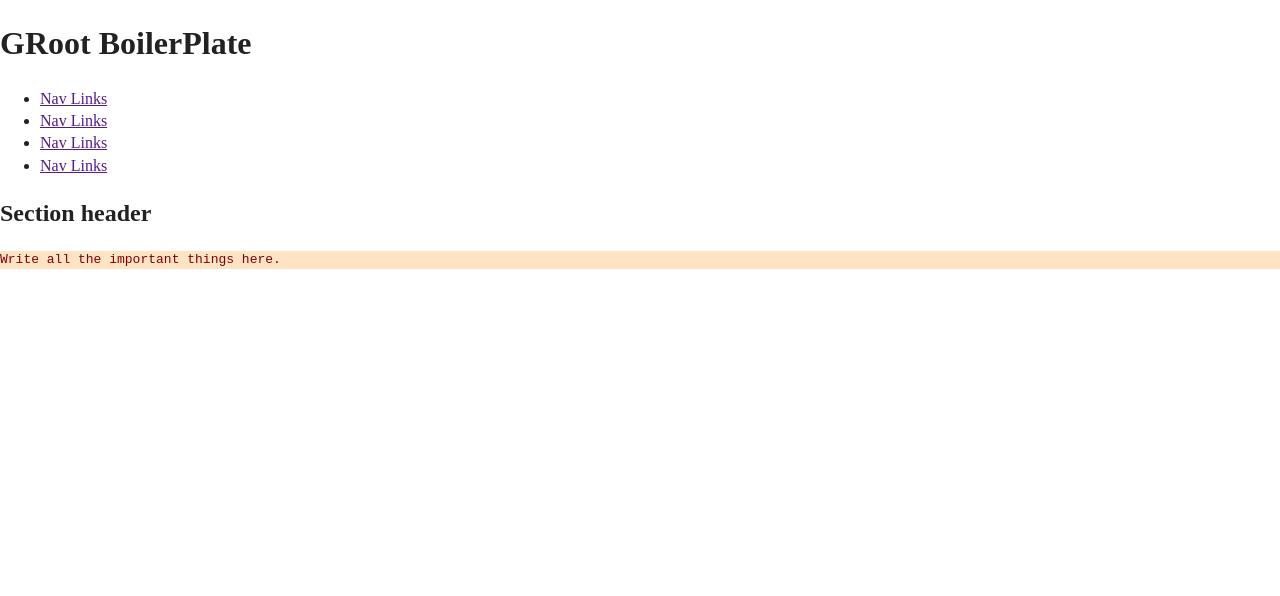
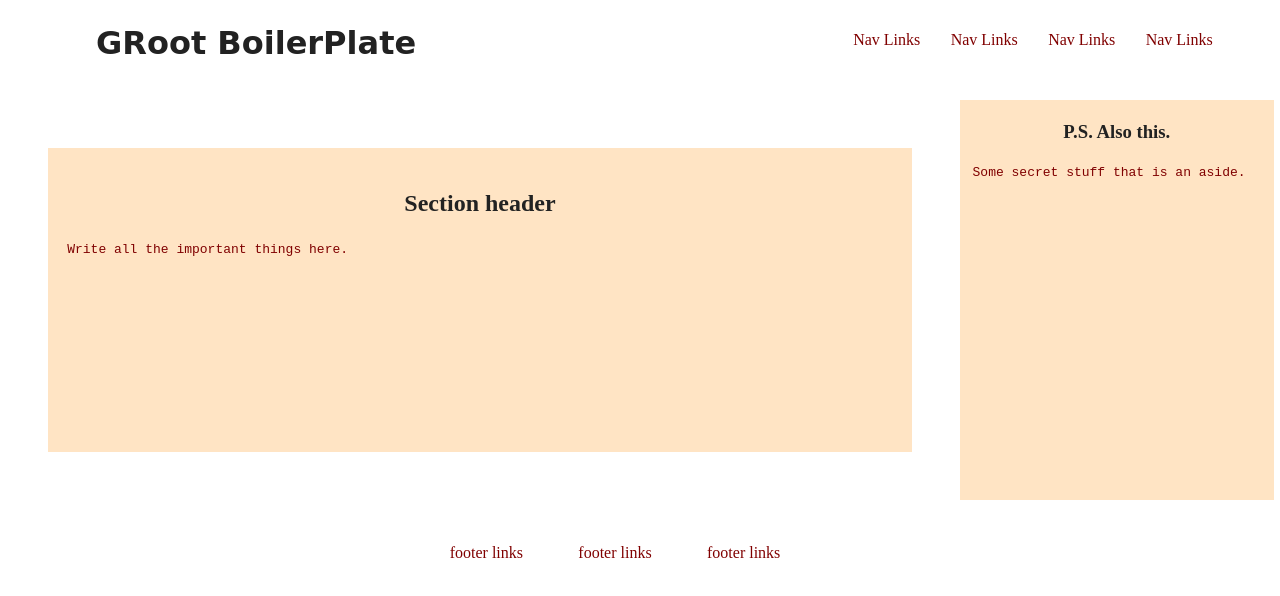
Before and after one commit to allyfall/grootBoiler, a plain HTML site: page index.html in a window 1280 px wide. Drawn offline with nearby package versions, Linux system fonts and the light colour scheme.

Commit message:
Added grid, added section and aside and footer

```diff
--- a/index.html
+++ b/index.html
@@ -25,29 +25,39 @@
   <meta name="theme-color" content="#fafafa">
 </head>
 
-<body>
+<body class="gridbod">
   <!--[if lte IE 9]>
     <p class="browserupgrade">You are using an <strong>outdated</strong> browser. Please <a href="https://browsehappy.com/">upgrade your browser</a> to improve your experience and security.</p>
   <![endif]-->
 
   <!-- Add your site or application content here -->
-  <header>
+  <header class="upper">
     <h1>GRoot BoilerPlate</h1>
   </header>
-  <nav>
+  <nav class = "navi">
     <ul>
-      <li><a href="">Nav Links</a></li>
-      <li><a href="">Nav Links</a></li>
-      <li><a href="">Nav Links</a></li>
-      <li><a href="">Nav Links</a></li>
+      <li><a href="#">Nav Links</a></li>
+      <li><a href="#">Nav Links</a></li>
+      <li><a href="#">Nav Links</a></li>
+      <li><a href="#">Nav Links</a></li>
     </ul>
   </nav>
-  <section>
+  <!-- Set up CSS for nav, add relevent font families, create non-shit color scheme. Set up flexbox or grid. -->
+  <section class = "stuff">
     <h2>Section header</h2>
     <p>Write all the important things here. </p>
   </section>
-
-
+  <aside class="side">
+    <h3>P.S. Also this.</h3>
+    <p>Some secret stuff that is an aside.</p>
+  </aside>
+  <footer class="feet">
+    <ul>
+      <li><a href="#">footer links</a></li>
+      <li><a href="#">footer links</a></li>
+      <li><a href="#">footer links</a></li>
+    </ul>
+  </footer>
 
   <script src="js/vendor/modernizr-3.6.0.min.js"></script>
   <script src="https://code.jquery.com/jquery-3.3.1.min.js" integrity="sha256-FgpCb/KJQlLNfOu91ta32o/NMZxltwRo8QtmkMRdAu8=" crossorigin="anonymous"></script>
--- a/scss/_base.scss
+++ b/scss/_base.scss
@@ -3,3 +3,62 @@ p{
 	color:$acColor;
 	background-color: $bgColor;
 }
+li{
+	display: inline-block;
+	padding:3%;
+	text-align: center;
+}
+ul{
+	margin-left: 25%;
+	a{
+		text-decoration: none;
+		font-family: serif;
+		color:$acColor;
+	}
+}
+h1{
+	margin-left: 15%;
+	font-family: cursive;
+}
+.gridbod{
+	display: grid;
+	grid-template-rows: 100px 400px 80px;
+	grid-template-columns: 1fr 1fr 1fr 1fr;
+	grid-template-areas:
+		"upper upper navi navi"
+		"stuff stuff stuff side"
+		"feet feet feet feet"
+}
+
+.upper{
+	grid-area: upper;
+}
+.navi{
+	grid-area: navi;
+}
+.stuff{
+	grid-area: stuff;
+	background:$bgColor;
+	margin:5%;
+	padding:2%;
+	h2{
+		text-align: center;
+	}
+}
+.side{
+	grid-area: side;
+	background:$bgColor;
+	margin-right:2%;
+	h3{
+		text-align: center;
+	}
+	p{
+		padding-left: 4%;
+	}
+}
+.feet{
+	grid-area: feet;
+	ul{
+		margin-left:30%;
+	}
+}
```
Also changed, not shown: css/main.css.
